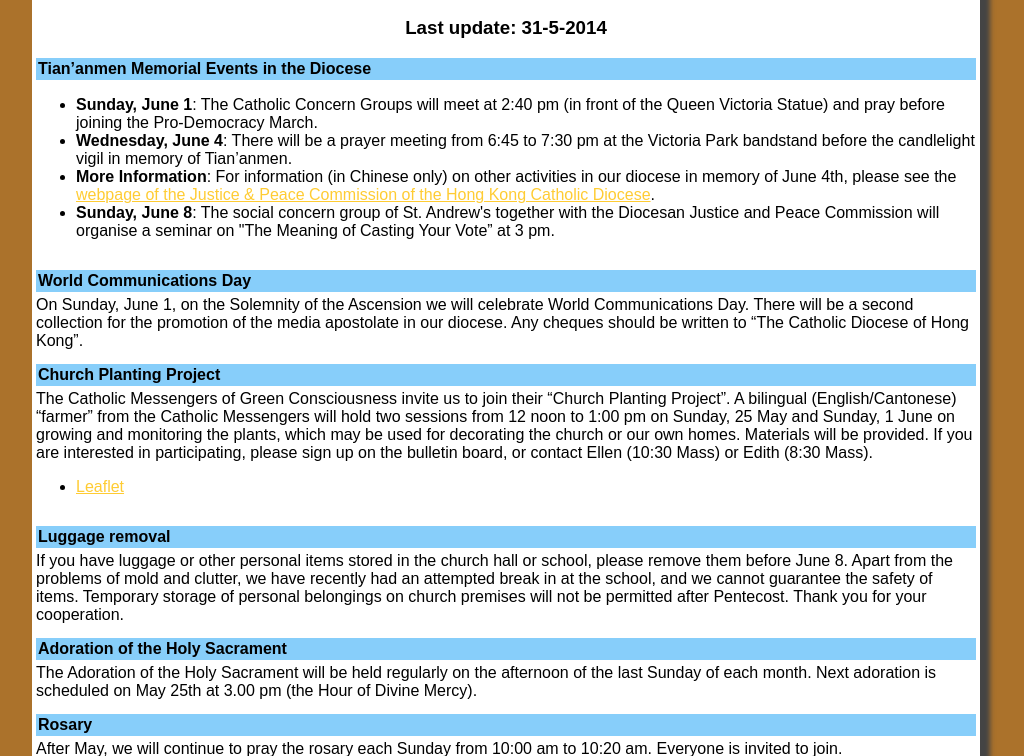
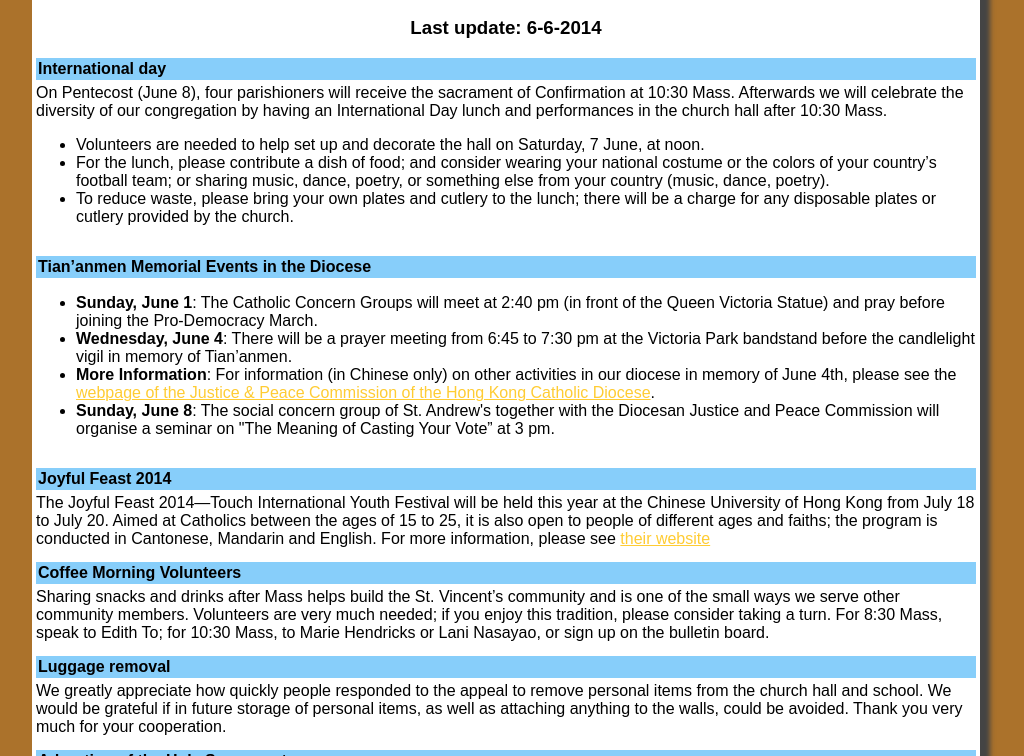
Before and after one commit to Mlvtrglvn/ChurchNew, a plain HTML site: page announcements.html in a window 1280 px wide. Shown: the part 196-952 px from the top of the page, without its empty margins (134-1158 px from the left). Drawn offline with Linux system fonts and the light colour scheme.

Commit message:
Updated announcements week 23-2014

```diff
--- a/announcements.html
+++ b/announcements.html
@@ -43,11 +43,31 @@
     <section id="subtitle">
         <h2>Announcements</h2>
 
-        <h3>Last update: 31-5-2014</h3>
+        <h3>Last update: 6-6-2014</h3>
     </section>
 
     <section id="pagecontent">
-
+        <div class="newsheader"> International day</div>
+        <div class="newsitem">
+            On Pentecost (June 8), four parishioners will receive the sacrament of
+            Confirmation at 10:30 Mass. Afterwards we will celebrate the diversity of our congregation by having an
+            International Day lunch
+            and performances in the church hall after 10:30 Mass.
+            <ul>
+                <li>Volunteers are needed to help set up and decorate the hall on
+                    Saturday, 7 June, at noon.
+                </li>
+                <li>For the lunch, please contribute a dish of food; and consider
+                    wearing your national costume or the colors of your country’s
+                    football team; or sharing music, dance, poetry, or something else
+                    from your country (music, dance, poetry).
+                </li>
+                <li>To reduce waste, please bring your own plates and cutlery to the lunch; there will be a charge for
+                    any
+                    disposable plates or cutlery provided by the church.
+                </li>
+            </ul>
+        </div>
 
         <div class="newsheader"> Tian’anmen Memorial Events in the Diocese</div>
         <div class="newsitem">
@@ -77,39 +97,34 @@
         </div>
 
         <div class="newsheader">
-            World Communications Day
+            Joyful Feast 2014
         </div>
         <div class="newsitem">
-            On Sunday, June 1, on the Solemnity of the Ascension we will celebrate World Communications Day. There will
-            be a second collection for the promotion of the media apostolate in our diocese. Any cheques should be
-            written to “The Catholic Diocese of Hong Kong”.
+            The Joyful Feast 2014—Touch International Youth Festival will be held this year at the Chinese University of
+            Hong Kong from July 18 to July 20. Aimed at Catholics between the ages of 15 to 25, it is also open to
+            people of different ages and faiths; the program is conducted in Cantonese, Mandarin and English. For more
+            information, please see <a href="http://touchcommunity.wix.com/joyfulfeast2014#!festival-­‐2014/c54x">their
+            website </a>
         </div>
 
-        <div class="newsheader">Church Planting Project</div>
+        <div class="newsheader"> Coffee Morning Volunteers</div>
         <div class="newsitem">
-            The Catholic Messengers of Green Consciousness invite us to join their “Church Planting Project”. A
-            bilingual (English/Cantonese) “farmer” from the Catholic Messengers will hold two sessions from 12 noon to
-            1:00 pm on Sunday, 25 May and Sunday, 1 June on growing and monitoring the plants, which may be used for
-            decorating the church or our own homes. Materials will be provided.
-            If you are interested in participating, please sign up on the bulletin board, or contact Ellen (10:30 Mass)
-            or Edith (8:30 Mass).
-            <ul>
-                <li><a href="./Do%20You%20Want%20to%20Grow%20a%20Plant%202%20revised.pdf">Leaflet</a></li>
-            </ul>
+            Sharing snacks and drinks after Mass helps build the St. Vincent’s community and is one of the small ways we
+            serve other community members. Volunteers are very much needed; if you enjoy this tradition, please consider
+            taking a turn. For 8:30 Mass, speak to Edith To; for 10:30 Mass, to Marie Hendricks or Lani Nasayao, or sign
+            up on the bulletin board.
         </div>
 
         <div class="newsheader">Luggage removal</div>
         <div class="newsitem">
-            If you have luggage or other personal items stored in the church hall or school, please remove them before
-            June 8. Apart from the problems of mold and clutter, we have recently had an attempted break in at the
-            school, and we cannot guarantee the safety of items. Temporary storage of personal belongings on church
-            premises will not be permitted after Pentecost. Thank you for your cooperation.
-
+            We greatly appreciate how quickly people responded to the appeal to remove personal items from the church
+            hall and school. We would be grateful if in future storage of personal items, as well as attaching anything
+            to the walls, could be avoided. Thank you very much for your cooperation.
         </div>
 
         <div class="newsheader">Adoration of the Holy Sacrament</div>
         <div class="newsitem">The Adoration of the Holy Sacrament will be held regularly on the afternoon of the last
-            Sunday of each month. Next adoration is scheduled on May 25th at 3.00 pm (the Hour of Divine Mercy).
+            Sunday of each month.
         </div>
 
 
@@ -128,27 +143,6 @@
 
         </div>
 
-        <div class="newsheader"> International day</div>
-        <div class="newsitem">
-            On Pentecost (June 8), four parishioners will receive the sacrament of
-            Confirmation at 10:30 Mass. Afterwards we will celebrate the diversity of our congregation by having an
-            International Day lunch
-            and performances in the church hall after 10:30 Mass.
-            <ul>
-                <li>Volunteers are needed to help set up and decorate the hall on
-                    Saturday, 7 June, at noon.
-                </li>
-                <li>For the lunch, please contribute a dish of food; and consider
-                    wearing your national costume or the colors of your country’s
-                    football team; or sharing music, dance, poetry, or something else
-                    from your country (music, dance, poetry).
-                </li>
-                <li>To reduce waste, please bring your own plates and cutlery to the lunch; there will be a charge for
-                    any
-                    disposable plates or cutlery provided by the church.
-                </li>
-            </ul>
-        </div>
 
         <div class="newsheader"> Institution of Extraordinary Ministers
         </div>
@@ -162,7 +156,7 @@
 
         <div class="newsheader"> Renovations of Church Hall</div>
         <div class="newsitem">
-        The preparations for renovation of the church hall downstairs have begun. We appreciate your patience with
+            The preparations for renovation of the church hall downstairs have begun. We appreciate your patience with
             any inconvenience or disorder during the process of improvements to our building.
         </div>
 
```
